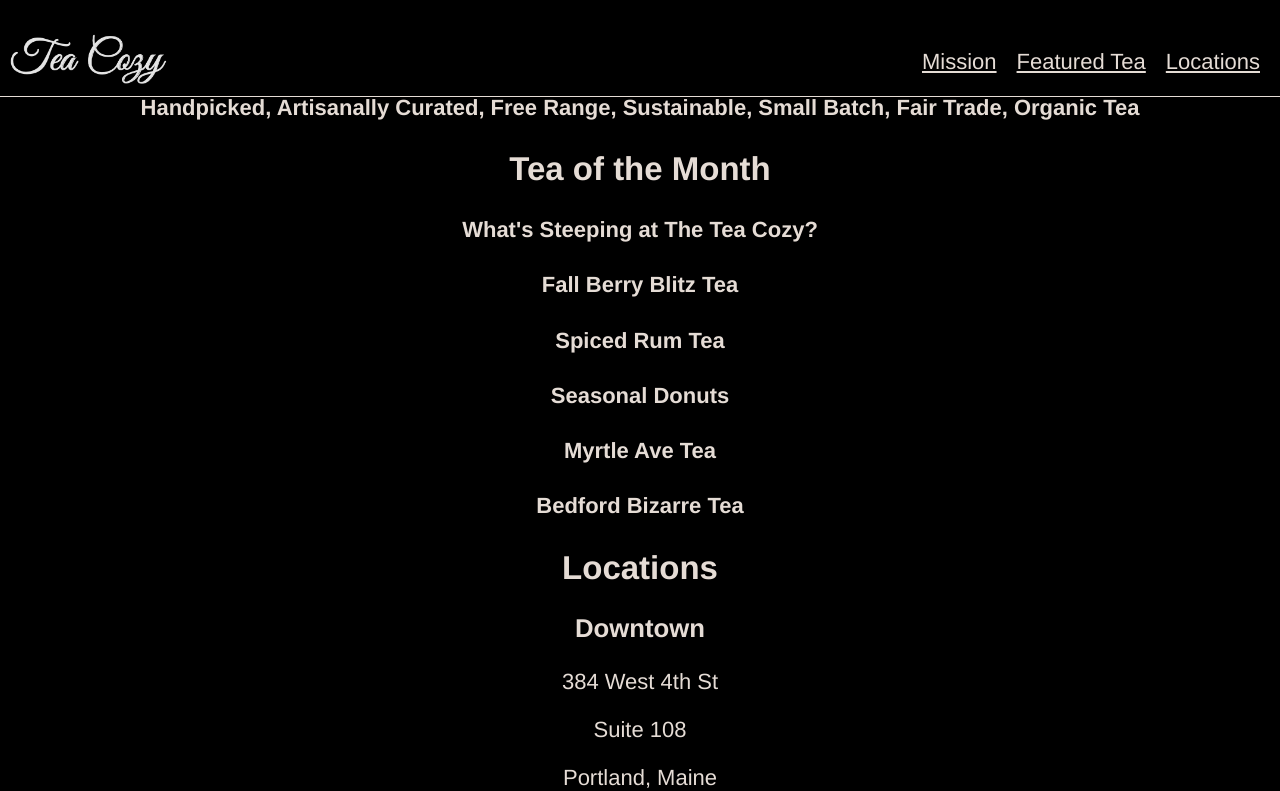
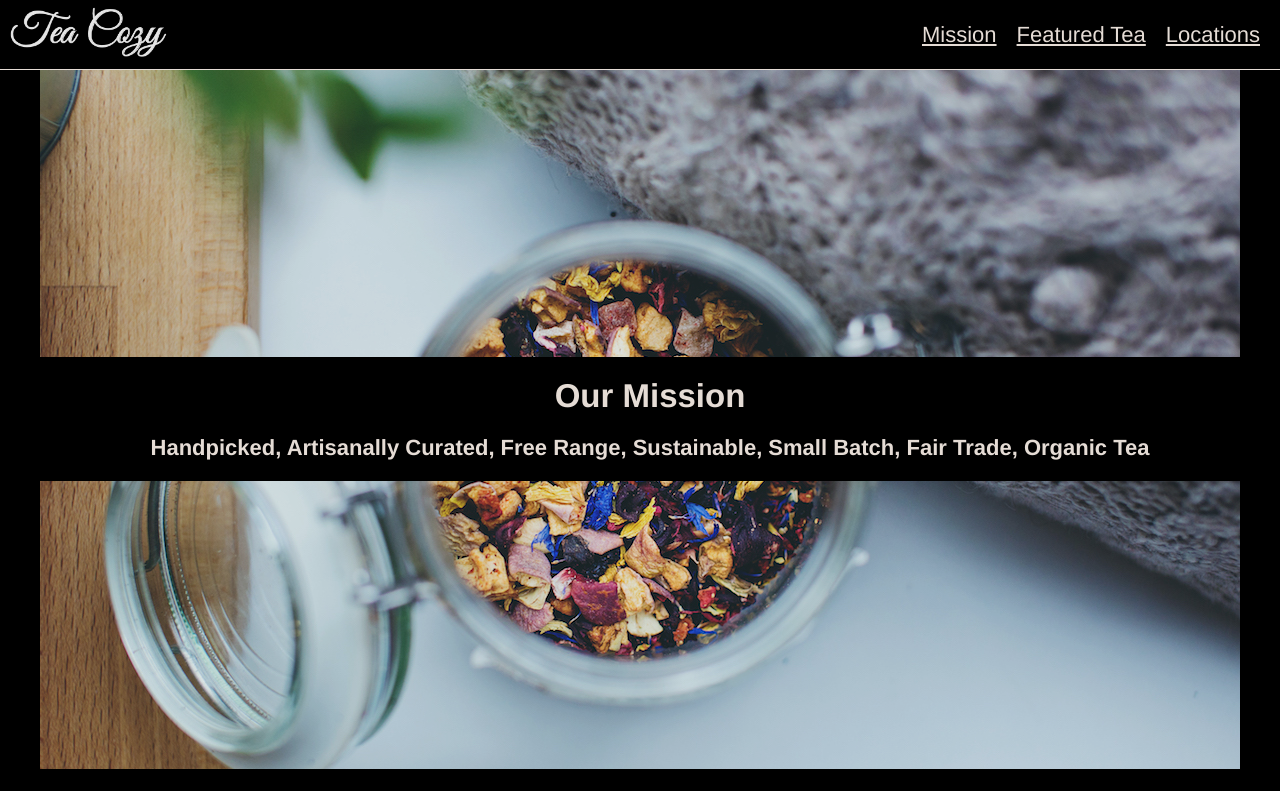
Before and after one commit to kimbalilly/TeaCosy, a plain HTML site: page index.html in a window 1280 px wide. Shown: the top 791 px of the page. Drawn offline with Linux system fonts and the light colour scheme.

Commit message:
Mission section styling

```diff
--- a/index.html
+++ b/index.html
@@ -17,16 +17,20 @@
       <div class="nav">
         <nav>
           <a class="header-link"
-          href="#mission-nav">Mission</a>
-          <a class="header-link" href="#tea-nav">Featured Tea</a>
-          <a class="header-link" href="#locations-nav">Locations</a>
+          href="#mission-container">Mission</a>
+          <a class="header-link" href="#tea-container">Featured Tea</a>
+          <a class="header-link" href="#locations-container">Locations</a>
       </nav>
       </div>
     </div>
 
+    <!-- Main content section -->
+
+    <div class="main">
+
     <!-- Our Mission -->
 
-    <div class="mission" id="mission-nav">
+      <div class="mission" id="mission-container">
         <div class="mission-copy">
           <h2>Our Mission</h2>
           <h4>Handpicked, Artisanally Curated, Free Range, Sustainable, Small Batch, Fair Trade, Organic Tea</h4>
@@ -35,7 +39,7 @@
 
     <!-- Tea of the month -->
 
-    <div class="tea" id="tea-nav">
+      <div class="tea" id="tea-container">
         <div class="tea-copy">
           <h2>Tea of the Month</h2>
           <h4>What's Steeping at The Tea Cozy?</h4>
@@ -61,7 +65,7 @@
 
     <!-- Locations -->
 
-    <div class"locations" id="locations-nav">
+      <div class"locations" id="locations-container">
         <h2>Locations</h2>
         <div class="downtown">
           <h3>Downtown</h3>
@@ -83,9 +87,11 @@
         </div>
       </div>
 
+    </div>
+
     <!-- Footer -->
 
-    <div class="footer">
+    <div class="footer" id="mission-container">
       <div class="contact">
         <h2>The Tea Cozy</h2>
         <p>contact@theteacozy.com</p>
--- a/resources/css/style.css
+++ b/resources/css/style.css
@@ -10,15 +10,12 @@ body {
  margin: 0;
 }
 
-h2 {
-
+h2, h4 {
+  margin: 0;
+  padding: 10px;
 }
 
 h3 {
-
-}
-
-h4 {
 
 }
 
@@ -70,17 +67,43 @@ a.header-link:hover {
   color: #ff944d;
 }
 
+/* Main content section */
+
+.main {
+  padding-top: 69px;
+  margin: auto;
+}
+
 /* Our Mission */
 
+#mission-container {
+  display: flex;
+  flex-wrap: wrap;
+  align-items: center;
+  justify-content: center;
+  flex-direction: column;
+}
+
 .mission {
-
+  background-image: url(../images/img-mission-background.jpg);
+  background-repeat: no-repeat;
+  height: 700px;
+  width: 1200px;
+  margin: 0 auto 25px auto;
 }
 
 .mission-copy {
-
+  background-color: black;
+  margin: auto;
+  width: 100%;
+  padding: 10px;
 }
 
 /* Tea of the month */
+
+#tea-container {
+  display: flex;
+}
 
 .tea {
 
@@ -108,6 +131,10 @@ a.header-link:hover {
 
 /* Locations */
 
+#locations-container {
+  display: flex;
+}
+
 .locations {
 
 }
@@ -126,6 +153,10 @@ a.header-link:hover {
 
 /* Footer */
 
+#footer-container {
+  display: flex;
+}
+
 .footer {
 
 }
```
Lines whose indentation alone changed are shown as unchanged.
